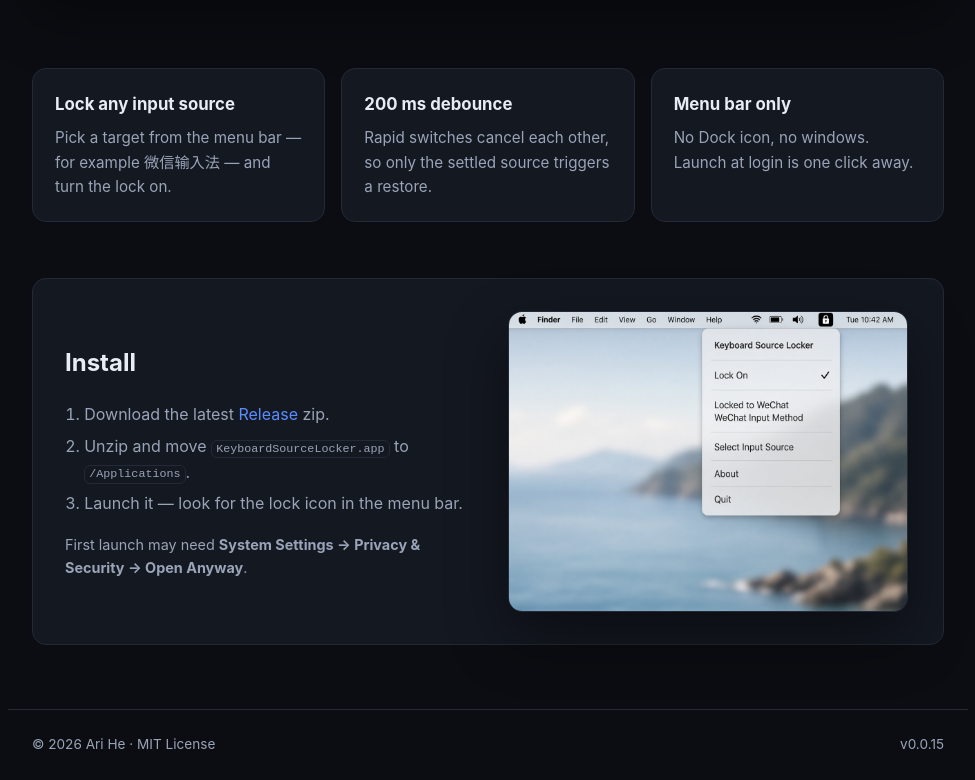
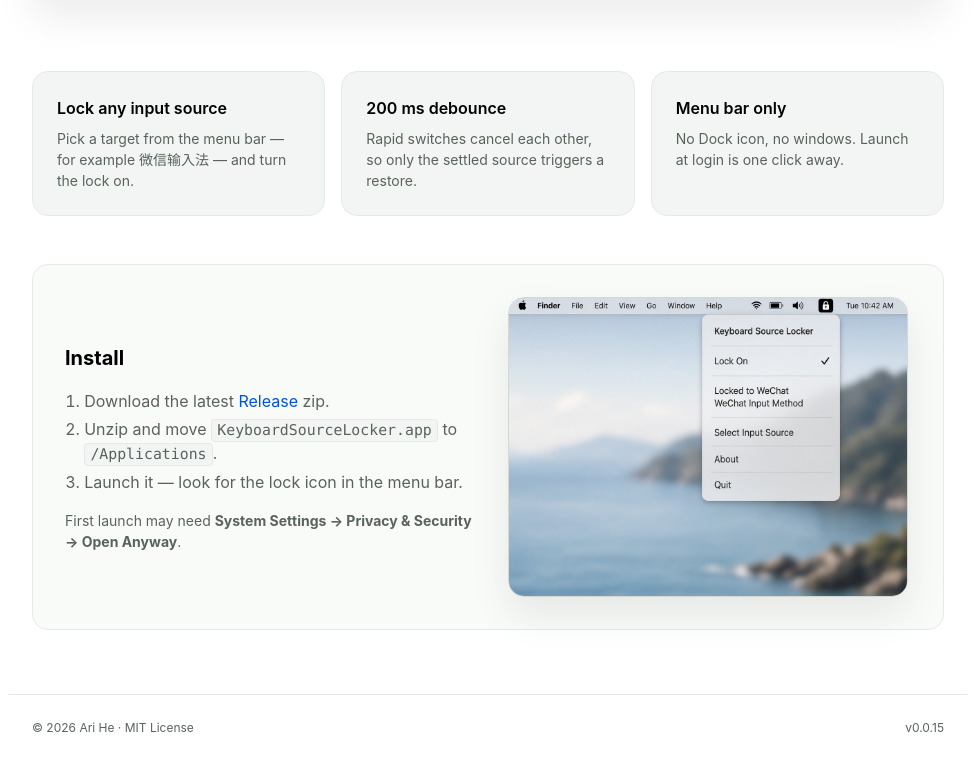
Before and after one commit to heyq02/keyboard-source-locker, a website with bundled scripts: page site/index.html in a window 1280 px wide. Shown: the part 1009-1789 px from the top of the page, without its empty margins (152-1127 px from the left). Built offline with nearby package versions, Linux system fonts and the light colour scheme; files whose address does not match are found by name.

Commit message:
chore: update theme colors and enhance CSS variables for improved styling

```diff
--- a/site/index.html
+++ b/site/index.html
@@ -8,7 +8,7 @@
       name="description"
       content="A tiny macOS menu-bar app that keeps your keyboard input source locked to the one you pick."
     />
-    <meta name="theme-color" content="#0b0d12" />
+    <meta name="theme-color" content="#ffffff" />
     <link rel="canonical" href="https://keyboard-source-locker.heyq02.com/" />
     <meta property="og:type" content="website" />
     <meta property="og:url" content="https://keyboard-source-locker.heyq02.com/" />
--- a/site/style.css
+++ b/site/style.css
@@ -1,13 +1,93 @@
+/*
+ * Light theme built on GitHub's Primer Brand design tokens
+ * (https://primer.style/brand, @primer/brand-primitives, MIT).
+ * Token values are inlined so the page stays dependency-free.
+ */
 :root {
-  color-scheme: dark;
-  --bg: #0b0d12;
-  --surface: #141821;
-  --border: #232936;
-  --text: #e8ecf4;
-  --muted: #9aa4b8;
-  --accent: #5b8cff;
-  --accent-strong: #3f6fe8;
-  --radius: 14px;
+  color-scheme: light;
+
+  /* base color scales */
+  --base-color-scale-black-0: #000000;
+  --base-color-scale-white-0: #ffffff;
+  --base-color-scale-gray-0: #f2f5f3;
+  --base-color-scale-gray-1: #e4ebe6;
+  --base-color-scale-gray-2: #d2d9d4;
+  --base-color-scale-gray-3: #c4ccc6;
+  --base-color-scale-gray-4: #b6bfb8;
+  --base-color-scale-gray-5: #96a199;
+  --base-color-scale-gray-6: #77827a;
+  --base-color-scale-gray-7: #58635b;
+  --base-color-scale-gray-8: #353d37;
+  --base-color-scale-gray-9: #191f1b;
+  --base-color-scale-blue-5: #0377ff;
+  --base-color-scale-blue-6: #0055d5;
+  --base-color-scale-green-6: #08872b;
+  --base-color-scale-green-7: #0d6731;
+
+  /* base sizes */
+  --base-size-4: 0.25rem;
+  --base-size-8: 0.5rem;
+  --base-size-12: 0.75rem;
+  --base-size-16: 1rem;
+  --base-size-20: 1.25rem;
+  --base-size-24: 1.5rem;
+  --base-size-32: 2rem;
+  --base-size-48: 3rem;
+  --base-size-64: 4rem;
+
+  /* functional colors */
+  --brand-color-canvas-default: var(--base-color-scale-white-0);
+  --brand-color-canvas-subtle: var(--base-color-scale-gray-0);
+  --brand-color-canvas-muted: #f9fbf9;
+  --brand-color-border-subtle: var(--base-color-scale-gray-2);
+  --brand-color-border-muted: var(--base-color-scale-gray-1);
+  --brand-color-text-default: var(--base-color-scale-black-0);
+  --brand-color-text-muted: var(--base-color-scale-gray-7);
+  --brand-color-text-link-rest: var(--base-color-scale-blue-6);
+  --brand-color-accent-primary: var(--base-color-scale-green-7);
+  --brand-color-focus: var(--base-color-scale-blue-5);
+
+  /* typography */
+  --brand-fontStack-sansSerif:
+    -apple-system, BlinkMacSystemFont, "Segoe UI", "Noto Sans", Helvetica, Arial, sans-serif,
+    "Apple Color Emoji", "Segoe UI Emoji", "PingFang SC", "Hiragino Sans GB", "Microsoft YaHei";
+  --brand-fontStack-monospace:
+    ui-monospace, SFMono-Regular, "SF Mono", Menlo, Consolas, "Liberation Mono", monospace;
+  --brand-text-display-size: 2.5rem;
+  --brand-text-display-lineHeight: 1.4;
+  --brand-text-title-size-large: 2rem;
+  --brand-text-title-size-medium: 1.25rem;
+  --brand-text-title-size-small: 1rem;
+  --brand-text-subtitle-size: 1.25rem;
+  --brand-text-body-size-large: 1rem;
+  --brand-text-body-size-medium: 0.875rem;
+  --brand-text-body-size-small: 0.75rem;
+  --brand-text-body-lineHeight-large: 1.5;
+  --brand-text-body-lineHeight-medium: 1.4285;
+  --brand-text-caption-size: 0.75rem;
+
+  /* borders, radii, motion */
+  --brand-borderWidth-thin: max(1px, 0.0625rem);
+  --brand-borderRadius-small: var(--base-size-4);
+  --brand-borderRadius-medium: var(--base-size-8);
+  --brand-borderRadius-large: var(--base-size-16);
+  --brand-borderRadius-full: 624.9375rem;
+  --brand-animation-easing-default: cubic-bezier(0.16, 1, 0.3, 1);
+  --brand-animation-duration-fast: 0.3s;
+
+  /* buttons */
+  --brand-button-primary-bgColor-rest: var(--base-color-scale-green-6);
+  --brand-button-primary-bgColor-hover: color-mix(
+    in srgb,
+    var(--base-color-scale-green-6),
+    #000 16%
+  );
+  --brand-button-primary-fgColor-rest: var(--base-color-scale-white-0);
+  --brand-button-secondary-bgColor-rest: rgb(0 0 0 / 6%);
+  --brand-button-secondary-bgColor-hover: rgb(0 0 0 / 11.64%);
+  --brand-button-secondary-borderColor-rest: var(--base-color-scale-gray-2);
+  --brand-button-secondary-fgColor-rest: var(--brand-color-text-default);
+
   --max: 960px;
 }
 
@@ -21,17 +101,16 @@
 
 body {
   margin: 0;
-  background: radial-gradient(1200px 600px at 50% -200px, #1b2440 0%, transparent 70%), var(--bg);
-  color: var(--text);
-  font-family:
-    -apple-system, BlinkMacSystemFont, "SF Pro Text", "Segoe UI", "PingFang SC", "Hiragino Sans GB",
-    "Microsoft YaHei", sans-serif;
-  line-height: 1.6;
+  background: var(--brand-color-canvas-default);
+  color: var(--brand-color-text-default);
+  font-family: var(--brand-fontStack-sansSerif);
+  font-size: var(--brand-text-body-size-large);
+  line-height: var(--brand-text-body-lineHeight-large);
   -webkit-font-smoothing: antialiased;
 }
 
 a {
-  color: var(--accent);
+  color: var(--brand-color-text-link-rest);
   text-decoration: none;
 }
 
@@ -39,12 +118,18 @@
   text-decoration: underline;
 }
 
+:focus-visible {
+  outline: 2px solid var(--brand-color-focus);
+  outline-offset: 2px;
+}
+
 code {
   padding: 0.1em 0.35em;
-  border-radius: 6px;
-  background: var(--surface);
-  border: 1px solid var(--border);
-  font-size: 0.9em;
+  border: var(--brand-borderWidth-thin) solid var(--brand-color-border-muted);
+  border-radius: var(--brand-borderRadius-small);
+  background: var(--brand-color-canvas-subtle);
+  font-family: var(--brand-fontStack-monospace);
+  font-size: 0.9285em;
 }
 
 .nav {
@@ -54,113 +139,124 @@
   display: flex;
   align-items: center;
   justify-content: space-between;
-  gap: 16px;
+  gap: var(--base-size-16);
   max-width: var(--max);
   margin: 0 auto;
-  padding: 16px 24px;
+  padding: var(--base-size-16) var(--base-size-24);
+  background: rgb(255 255 255 / 80%);
   backdrop-filter: blur(12px);
 }
 
 .brand {
   display: inline-flex;
   align-items: center;
-  gap: 10px;
-  color: var(--text);
+  gap: var(--base-size-8);
+  color: var(--brand-color-text-default);
   font-weight: 600;
 }
 
+.brand:hover {
+  text-decoration: none;
+}
+
 .brand img {
-  border-radius: 7px;
+  border-radius: var(--brand-borderRadius-small);
 }
 
 .nav nav {
   display: flex;
-  gap: 20px;
-  font-size: 0.95rem;
+  gap: var(--base-size-20);
+  font-size: var(--brand-text-body-size-medium);
 }
 
 .nav nav a {
-  color: var(--muted);
+  color: var(--brand-color-text-muted);
 }
 
 .nav nav a:hover {
-  color: var(--text);
+  color: var(--brand-color-text-default);
   text-decoration: none;
 }
 
 main {
   max-width: var(--max);
   margin: 0 auto;
-  padding: 0 24px 64px;
+  padding: 0 var(--base-size-24) var(--base-size-64);
 }
 
 .hero {
-  padding: 56px 0 24px;
+  padding: var(--base-size-64) 0 var(--base-size-24);
   text-align: center;
 }
 
 .eyebrow {
-  margin: 0 0 12px;
-  color: var(--muted);
-  font-size: 0.85rem;
+  margin: 0 0 var(--base-size-12);
+  color: var(--brand-color-text-muted);
+  font-size: var(--brand-text-caption-size);
   letter-spacing: 0.08em;
   text-transform: uppercase;
 }
 
 h1 {
-  margin: 0 auto 16px;
+  margin: 0 auto var(--base-size-16);
   max-width: 18ch;
-  font-size: clamp(2rem, 5vw, 3.25rem);
-  line-height: 1.15;
+  font-size: clamp(var(--brand-text-title-size-large), 5vw, var(--brand-text-display-size));
+  font-weight: 500;
+  line-height: var(--brand-text-display-lineHeight);
   letter-spacing: -0.02em;
 }
 
 .lede {
   max-width: 60ch;
-  margin: 0 auto 28px;
-  color: var(--muted);
-  font-size: 1.05rem;
+  margin: 0 auto var(--base-size-24);
+  color: var(--brand-color-text-muted);
+  font-size: var(--brand-text-subtitle-size);
 }
 
 .actions {
   display: flex;
   flex-wrap: wrap;
   justify-content: center;
-  gap: 12px;
-  margin-bottom: 40px;
+  gap: var(--base-size-12);
+  margin-bottom: var(--base-size-48);
 }
 
 .button {
   display: inline-block;
-  padding: 11px 22px;
-  border: 1px solid var(--border);
-  border-radius: 999px;
-  background: var(--surface);
-  color: var(--text);
+  padding: var(--base-size-12) var(--base-size-24);
+  border: var(--brand-borderWidth-thin) solid var(--brand-button-secondary-borderColor-rest);
+  border-radius: var(--brand-borderRadius-full);
+  background: var(--brand-button-secondary-bgColor-rest);
+  color: var(--brand-button-secondary-fgColor-rest);
+  font-size: var(--brand-text-body-size-large);
   font-weight: 600;
   transition:
-    transform 0.15s ease,
-    background 0.15s ease;
+    background var(--brand-animation-duration-fast) var(--brand-animation-easing-default),
+    transform var(--brand-animation-duration-fast) var(--brand-animation-easing-default);
 }
 
 .button:hover {
-  transform: translateY(-1px);
+  background: var(--brand-button-secondary-bgColor-hover);
   text-decoration: none;
 }
 
 .button.primary {
   border-color: transparent;
-  background: linear-gradient(180deg, var(--accent), var(--accent-strong));
-  color: #fff;
+  background: var(--brand-button-primary-bgColor-rest);
+  color: var(--brand-button-primary-fgColor-rest);
+}
+
+.button.primary:hover {
+  background: var(--brand-button-primary-bgColor-hover);
 }
 
 .shot {
   display: block;
   width: 100%;
   height: auto;
-  border: 1px solid var(--border);
-  border-radius: var(--radius);
-  box-shadow: 0 24px 60px rgb(0 0 0 / 45%);
+  border: var(--brand-borderWidth-thin) solid var(--brand-color-border-subtle);
+  border-radius: var(--brand-borderRadius-large);
+  box-shadow: 0 18px 40px rgb(0 0 0 / 8%);
 }
 
 .shot.small {
@@ -171,69 +267,71 @@
 .features {
   display: grid;
   grid-template-columns: repeat(auto-fit, minmax(220px, 1fr));
-  gap: 16px;
-  margin: 56px 0;
+  gap: var(--base-size-16);
+  margin: var(--base-size-48) 0;
 }
 
 .features article {
-  padding: 22px;
-  border: 1px solid var(--border);
-  border-radius: var(--radius);
-  background: var(--surface);
+  padding: var(--base-size-24);
+  border: var(--brand-borderWidth-thin) solid var(--brand-color-border-muted);
+  border-radius: var(--brand-borderRadius-large);
+  background: var(--brand-color-canvas-subtle);
 }
 
 .features h2 {
-  margin: 0 0 8px;
-  font-size: 1.05rem;
+  margin: 0 0 var(--base-size-8);
+  font-size: var(--brand-text-title-size-small);
+  font-weight: 600;
 }
 
 .features p {
   margin: 0;
-  color: var(--muted);
-  font-size: 0.95rem;
+  color: var(--brand-color-text-muted);
+  font-size: var(--brand-text-body-size-medium);
 }
 
 .install {
   display: grid;
   grid-template-columns: repeat(auto-fit, minmax(280px, 1fr));
-  gap: 32px;
+  gap: var(--base-size-32);
   align-items: center;
-  padding: 32px;
-  border: 1px solid var(--border);
-  border-radius: var(--radius);
-  background: var(--surface);
+  padding: var(--base-size-32);
+  border: var(--brand-borderWidth-thin) solid var(--brand-color-border-muted);
+  border-radius: var(--brand-borderRadius-large);
+  background: var(--brand-color-canvas-muted);
 }
 
 .install h2 {
   margin-top: 0;
+  font-size: var(--brand-text-title-size-medium);
 }
 
 .install ol {
   padding-left: 1.2em;
-  color: var(--muted);
+  color: var(--brand-color-text-muted);
 }
 
 .install li + li {
-  margin-top: 6px;
+  margin-top: var(--base-size-4);
 }
 
 .note {
   margin-bottom: 0;
-  color: var(--muted);
-  font-size: 0.9rem;
+  color: var(--brand-color-text-muted);
+  font-size: var(--brand-text-body-size-medium);
 }
 
 footer {
   display: flex;
   flex-wrap: wrap;
   justify-content: space-between;
-  gap: 8px;
+  gap: var(--base-size-8);
   max-width: var(--max);
   margin: 0 auto;
-  padding: 24px;
-  border-top: 1px solid var(--border);
-  color: var(--muted);
-  font-size: 0.85rem;
+  padding: var(--base-size-24);
+  border-top: var(--brand-borderWidth-thin) solid var(--brand-color-border-muted);
+  color: var(--brand-color-text-muted);
+  font-size: var(--brand-text-body-size-small);
 }
 
 @media (prefers-reduced-motion: reduce) {
```
